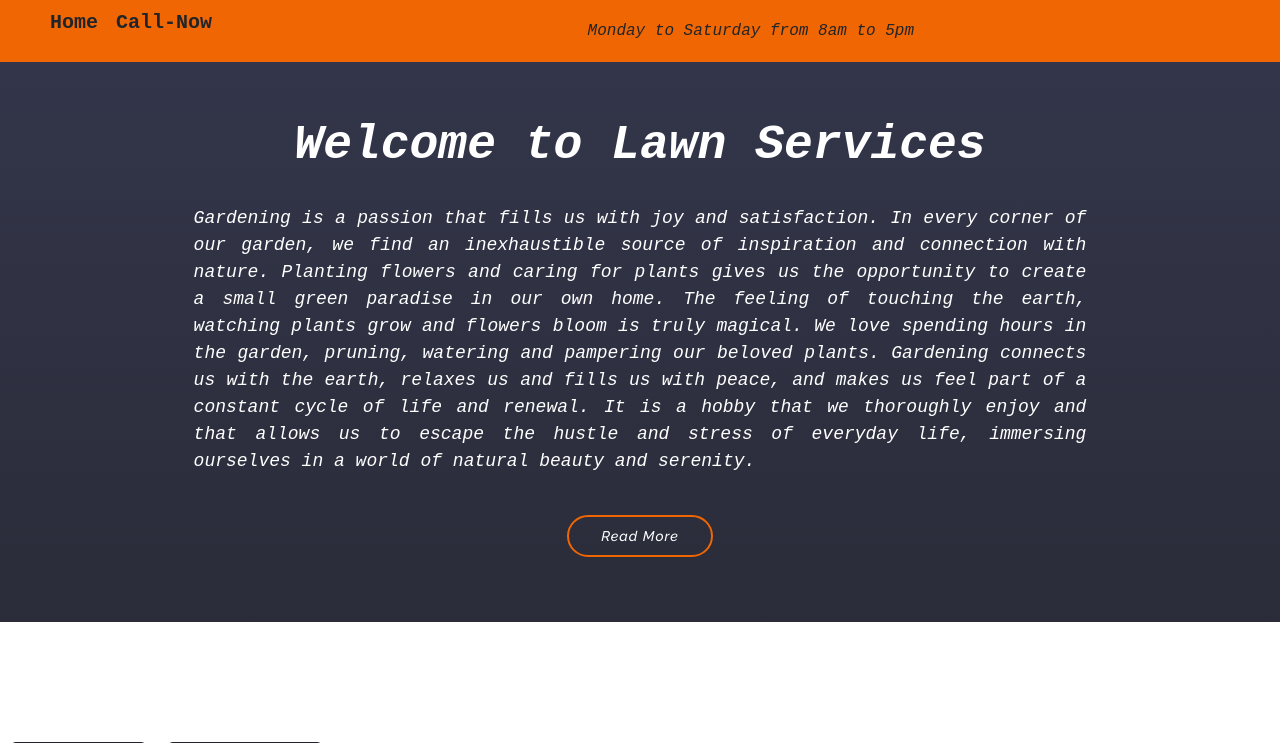
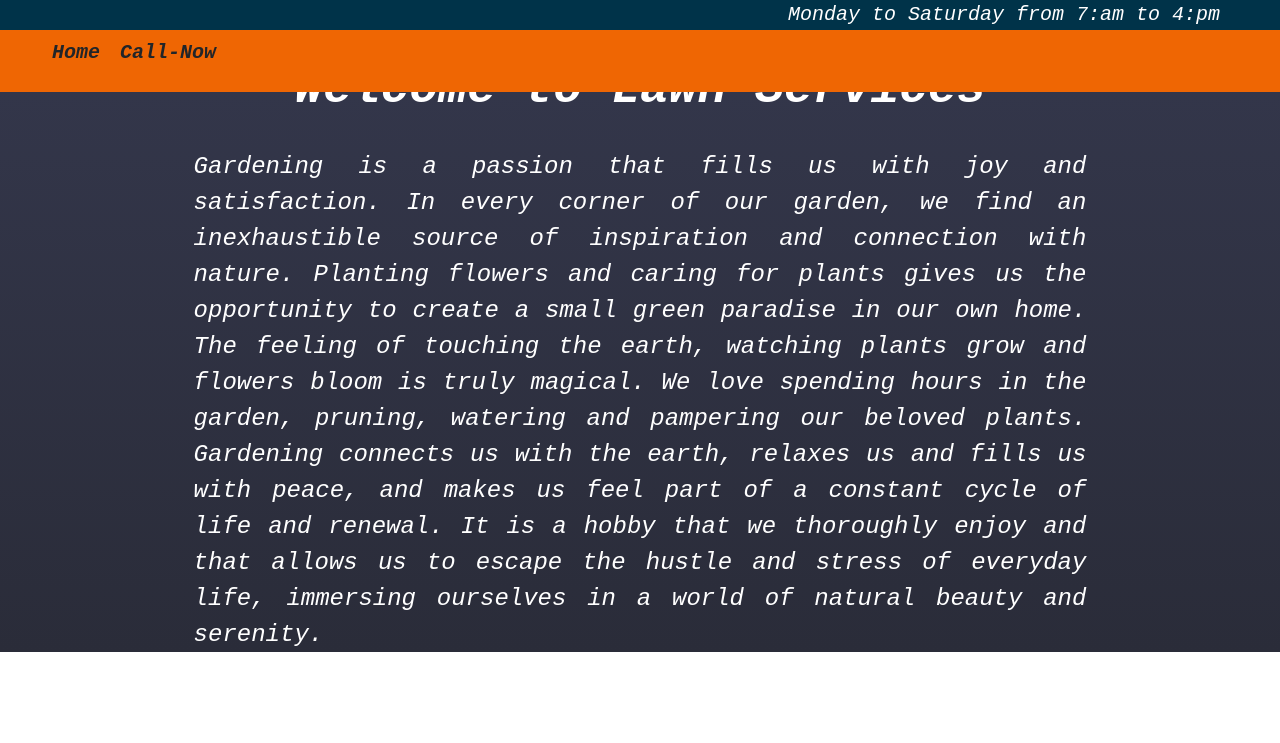
Before and after one commit to Lawnservices/Miguel-Laguna, a PHP site: page / in a window 1280 px wide; the page is wider, and only the part inside the window is pictured. Shown: the top 743 px of that part. Run offline with PHP 8.4, Linux system fonts and the light colour scheme.

Commit message:
fix-navbar

```diff
--- a/index.html
+++ b/index.html
@@ -32,15 +32,18 @@
     <link rel="stylesheet" href="@media.css">
     <link rel="shortcut icon" href="https://img.icons8.com/color/48/home--v1.png" type="image/x-icon">
     <link rel="stylesheet" href="nueva.css">
-    <title>Miguel Laguna</title>
+    <title>Miguel Laguna leaf removal 🍁</title>
      </head>
  <body>
+    <div class="orario">
+         <i>&nbsp;Monday to Saturday from 7:am to 4:pm<i>
+    </div>
 <nav  id="navbar" class="navbar">
 <ul>
     <li><a  class=" nav-link"  href="#hero">Home</a></li>
     <li><a href="tel:12408838479" class="nav-link">Call-Now</a></li>
     </ul>
-    <li><i>&nbsp;Monday to Saturday from 8am to 5pm<i></li>
+
 </nav>
 <section id="hero" class="d-flex flex-column justify-content-end align-items-center">
 <div id="heroCarousel" data-bs-interval="5000" class="container carousel carousel-fade" data-bs-ride="carousel">
@@ -55,7 +58,7 @@
                 renewal. It is a hobby that we thoroughly enjoy and that allows us to escape the hustle and stress of everyday life,
                 immersing ourselves in a world of natural beauty and serenity.
                 </p>
-                <a href="#" class="btn-get-started">Read More</a>
+
             </div>
         </div>
     </div>
--- a/nueva.css
+++ b/nueva.css
@@ -27,10 +27,11 @@ li i{
   text-decoration: none;
 }
 li a{
+  font-size: 20px;
   text-decoration: none;
   padding: 18px 18px;
   text-align: center;
-  margin-left: 18px;
+  margin-left: 20px;
 }
 
 .animate__animated{
@@ -73,6 +74,7 @@ li a{
   animation-delay: 0.4s;
   margin: 0 auto 30px auto;
   color: #fff;
+  font-size: 24px;
 }
 #hero .btn-get-started {
   font-family: "Raleway", sans-serif;
@@ -95,3 +97,13 @@ li a{
   color: #fff;
   text-decoration: none;
 }
+.orario{
+  text-align:right;
+  background-color: #003349;
+
+}
+.orario i{
+margin-right: 30px;
+  font-size: 20px;
+  color: #fff;
+}
```
